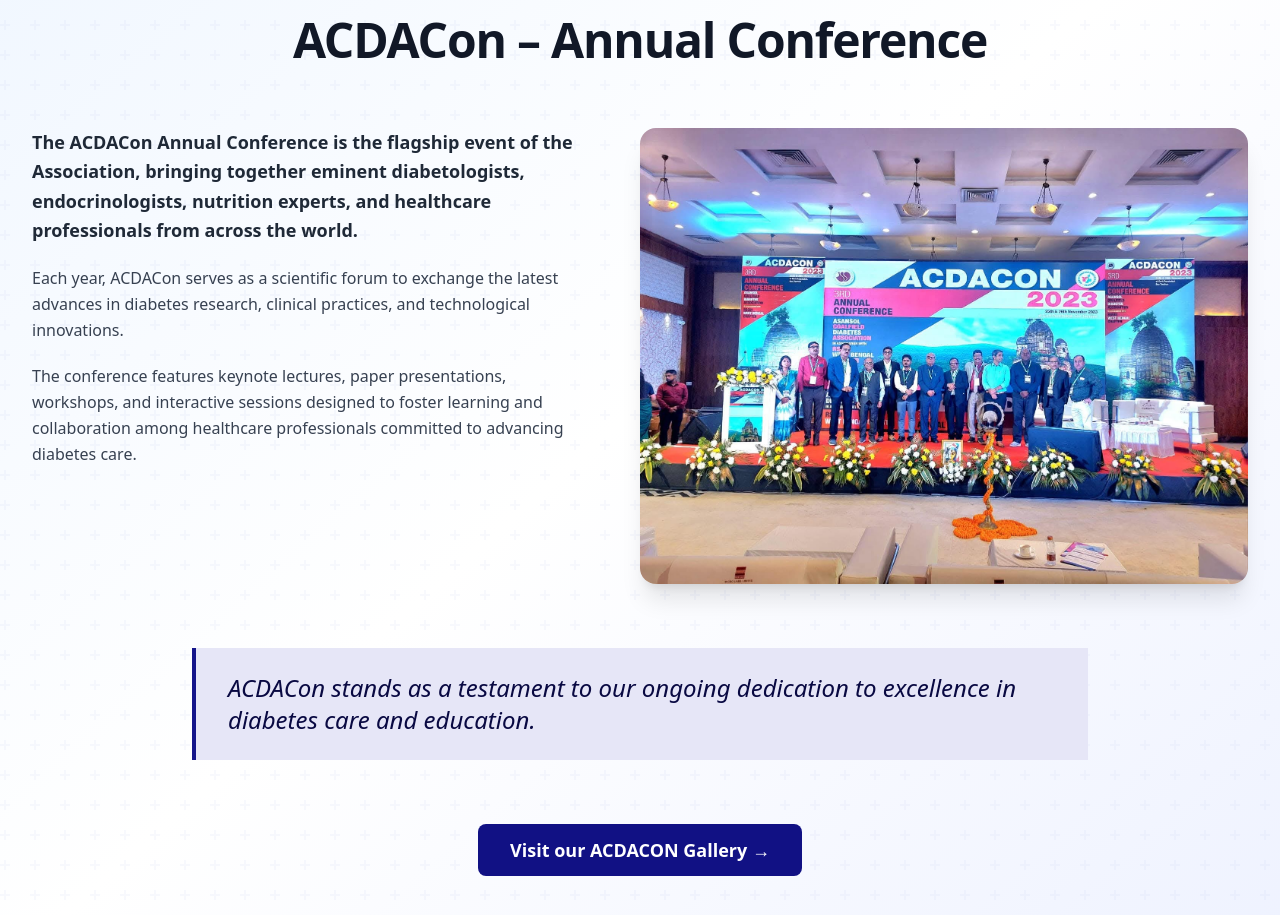
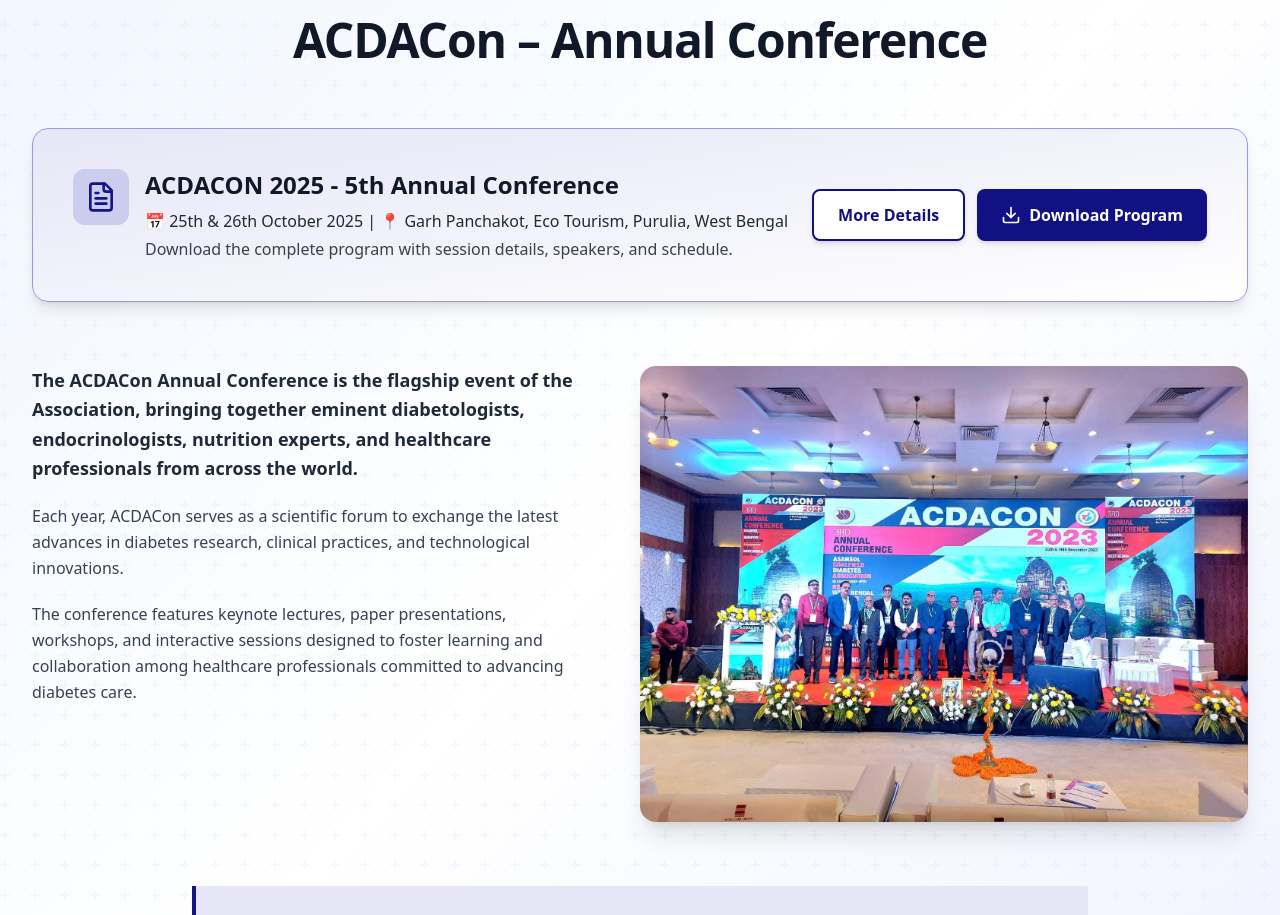
Before and after one commit to gourav02/acda_org, a Next.js app: page / in a window 1280 px wide. Shown: the part 3620-4535 px from the top of the page. Built offline with nearby package versions, Linux system fonts and the light colour scheme; no server answers.

Commit message:
event details added

```diff
--- a/app/events/page.tsx
+++ b/app/events/page.tsx
@@ -255,12 +255,15 @@
                           <Clock className="h-4 w-4 flex-shrink-0 text-primary" />
                           <span>{formatTime(event.date)}</span>
                         </div>
-                        {event.location && (
-                          <div className="flex items-center gap-2 text-sm text-gray-500">
-                            <MapPin className="h-4 w-4 flex-shrink-0 text-primary" />
-                            <span className="line-clamp-1">{event.location}</span>
-                          </div>
-                        )}
+                        <a
+                          href={event.location}
+                          target="_blank"
+                          rel="noopener noreferrer"
+                          className="line-clamp-1 flex items-center justify-center gap-2 text-primary hover:underline"
+                        >
+                          <MapPin className="h-4 w-4 flex-shrink-0 text-primary" />
+                          <span className="line-clamp-1">{event.location}</span>
+                        </a>
                       </div>
 
                       {/* Status Badge */}
@@ -452,9 +455,16 @@
                         <MapPin className="h-4 w-4" />
                         Location
                       </h4>
-                      <p className="text-base font-medium text-gray-800">
-                        {selectedEvent.location}
-                      </p>
+                      <a
+                        href={selectedEvent.location}
+                        target="_blank"
+                        rel="noopener noreferrer"
+                        className="line-clamp-1 text-primary hover:underline"
+                      >
+                        <p className="text-base font-medium text-gray-800">
+                          {selectedEvent.location}
+                        </p>
+                      </a>
                     </div>
                   )}
                 </div>
--- a/components/AcdaconHome.tsx
+++ b/components/AcdaconHome.tsx
@@ -1,6 +1,6 @@
 "use client";
 
-import { Calendar } from "lucide-react";
+import { Calendar, Download, FileText } from "lucide-react";
 import Image from "next/image";
 
 export default function AcdaconSection() {
@@ -25,6 +25,48 @@
           <h2 className="mb-4 text-3xl font-bold tracking-tight text-gray-900 sm:text-4xl lg:text-5xl">
             ACDACon – Annual Conference
           </h2>
+        </div>
+
+        {/* ACDACON 2025 Announcement Card */}
+        <div className="mb-12 lg:mb-16">
+          <div className="mx-auto max-w-7xl overflow-hidden rounded-2xl border border-primary-200 bg-gradient-to-br from-primary-50 to-white shadow-lg">
+            <div className="flex flex-col gap-6 p-8 md:flex-row md:items-center md:justify-between lg:p-10">
+              <div className="flex items-start gap-4">
+                <div className="flex-shrink-0 rounded-xl bg-primary-100 p-3">
+                  <FileText className="h-8 w-8 text-primary-600" />
+                </div>
+                <div>
+                  <h3 className="mb-2 text-2xl font-bold text-gray-900">
+                    ACDACON 2025 - 5th Annual Conference
+                  </h3>
+                  <p className="mb-1 text-base font-medium text-gray-800">
+                    📅 25th & 26th October 2025 | 📍 Garh Panchakot, Eco Tourism, Purulia, West
+                    Bengal
+                  </p>
+                  <p className="text-base text-gray-700">
+                    Download the complete program with session details, speakers, and schedule.
+                  </p>
+                </div>
+              </div>
+              <div className="flex flex-col gap-3 sm:flex-row">
+                <a
+                  href="/events"
+                  className="inline-flex items-center justify-center gap-2 rounded-lg border-2 border-primary bg-white px-6 py-3 text-base font-semibold text-primary shadow-md transition-all hover:bg-primary-50"
+                >
+                  More Details
+                </a>
+                <a
+                  href="/documents/acdacon-2025-scientific-program.pdf"
+                  target="_blank"
+                  rel="noopener noreferrer"
+                  className="inline-flex items-center justify-center gap-2 rounded-lg bg-primary px-6 py-3 text-base font-semibold text-white shadow-md transition-all hover:bg-primary/90 hover:shadow-lg"
+                >
+                  <Download className="h-5 w-5" />
+                  Download Program
+                </a>
+              </div>
+            </div>
+          </div>
         </div>
 
         {/* Text and Image Section */}
```
Also changed, not shown: public/images/event-2025.png (added), 1 other file (tests, documents, lock files or other folders).
